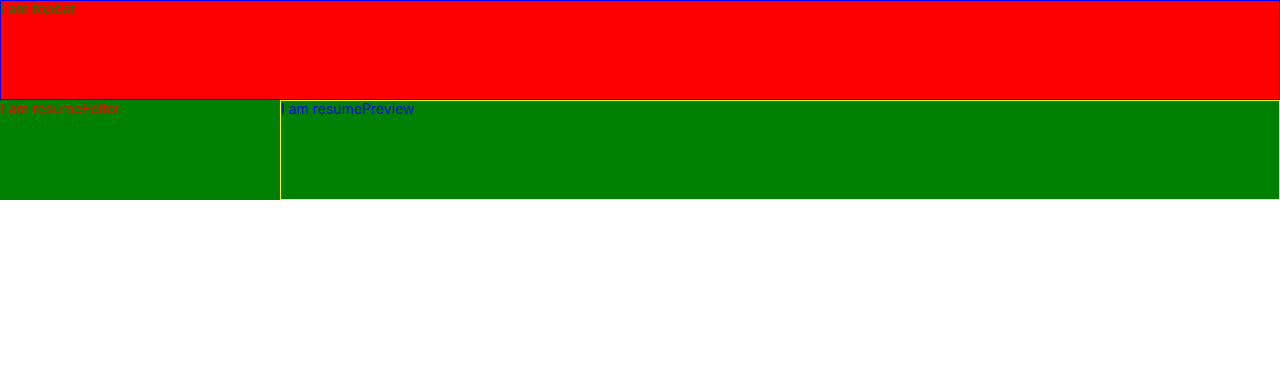
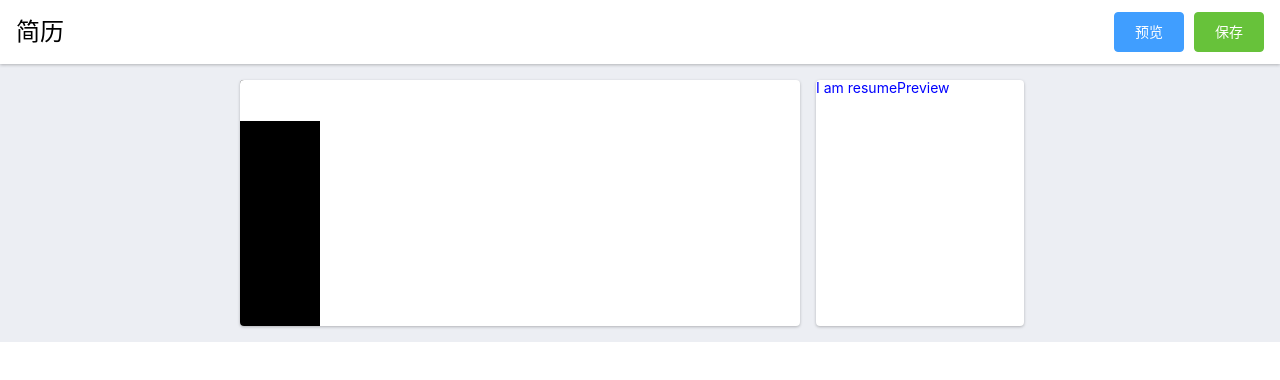
Before and after one commit to weidapao/vue_resume, a Vue app: page / in a window 1280 px wide. Shown: the top 380 px of the page. Built offline with nearby package versions, Linux system fonts and the light colour scheme.

Commit message:
编写顶部导航，简历编写，简历预览界面样式

```diff
--- a/index.html
+++ b/index.html
@@ -4,6 +4,7 @@
     <meta charset="utf-8">
     <meta name="viewport" content="width=device-width,initial-scale=1.0">
     <title>make_vue_resume</title>
+    <script src="//at.alicdn.com/t/font_596755_zznrjiae1zkf0f6r.js"></script>
   </head>
   <body>
     <div id="app"></div>
--- a/src/App.vue
+++ b/src/App.vue
@@ -13,7 +13,6 @@ import 'normalize.css'
 import Topbar from './components/Topbar'
 import ResumeEditor from './components/ResumeEditor'
 import ResumePreview from './components/ResumePreview'
-
 
 import './assets/reset.scss'
 
@@ -36,21 +35,37 @@ export default {
   height: 100%;
   display: flex;
   flex-direction: column;
+  background: #ECEEF3;
+}
+.icon {
+    width: 1em; height: 1em;
+    vertical-align: -0.15em;
+    fill: currentColor;
+    overflow: hidden;
 }
 .topbar{
-  background: red;
+  /* background: red; */
 }
 main{
   display: flex;
   flex: 1;
   height: 100vh;
-  background: green;
-  flex: 1;
+  padding: 0 240px;
 }
 .resumeEditor{
-  width: 20em;
+  width: 40em;
+  margin: 16px 8px 16px 0;
+  background: white;
+  box-shadow: 0 1px 3px 0 rgba(0, 0, 0, 0.25);
+  border-radius: 4px;
+  overflow: hidden;
 }
 .resumepreview{
   flex: 1;
+  margin: 16px 16px 16px 8px;
+  background: white;
+  border-radius: 4px;
+  box-shadow: 0 1px 3px 0 rgba(0, 0, 0, 0.25);
+  overflow: hidden;
 }
 </style>
--- a/src/components/ResumeEditor.vue
+++ b/src/components/ResumeEditor.vue
@@ -1,6 +1,40 @@
 <template>
   <div id="resumeEditor">
-    I am resumeEditor
+    <div class="resumebar">
+      <ul>
+        <li class="active">
+          <svg class="icon" aria-hidden="true" >
+            <use xlink:href="#icon-idcard"></use>
+          </svg>
+        </li>
+        <li>
+          <svg class="icon" aria-hidden="true">
+            <use xlink:href="#icon-work"></use>
+          </svg>
+        </li>
+        <li>
+          <svg class="icon" aria-hidden="true">
+            <use xlink:href="#icon-school"></use>
+          </svg>
+        </li>
+        <li>
+          <svg class="icon" aria-hidden="true">
+            <use xlink:href="#icon-heart"></use>
+          </svg>
+        </li>
+        <li>
+          <svg class="icon" aria-hidden="true">
+            <use xlink:href="#icon-award"></use>
+          </svg>
+        </li>
+        <li>
+          <svg class="icon" aria-hidden="true">
+            <use xlink:href="#icon-tel02"></use>
+          </svg>
+        </li>
+      </ul>
+    </div>
+
   </div>
 </template>
 
@@ -10,10 +44,29 @@ export default {
 }
 </script>
 
-<style>
+<style lang="scss">
   #resumeEditor{
-    color: red;
-    border: 1px solid green;
     min-height: 100px;
+    display: flex;
+    .resumebar{
+      background: black;
+      width: 80px;
+
+      >ul>li{
+        text-align: center;
+        padding: 8px 0;
+        > svg{
+          width: 24px;
+          height: 24px;
+          fill: white;
+        }
+        &.active{
+          background: white;
+          >svg{
+            fill: black;
+          }
+        }
+      }
+    }
   }
 </style>
--- a/src/components/ResumePreview.vue
+++ b/src/components/ResumePreview.vue
@@ -13,7 +13,7 @@ export default {
 <style>
   #resumePreview{
     color: blue;
-    border: 1px solid yellow;
+    /* border: 1px solid yellow; */
     min-height: 100px;
   }
 </style>
--- a/src/components/Topbar.vue
+++ b/src/components/Topbar.vue
@@ -1,6 +1,14 @@
 <template>
   <div id="topbar">
-    I am topbar
+    <div class="wrapper">
+      <span class="logo">
+        简历
+      </span>
+      <div class="actions">
+        <el-button type="primary">预览</el-button>
+        <el-button type="success">保存</el-button>
+      </div>
+    </div>
   </div>
 </template>
 
@@ -10,10 +18,25 @@ export default {
 }
 </script>
 
-<style>
+<style scoped lang="scss">
   #topbar{
-    color: green;
-    border: 1px solid blue;
-    min-height: 100px;
+    background:#ffffff;
+    box-shadow:0 1px 3px 0 rgba(0,0,0,0.25);
+    >.wrapper{
+      min-width: 1024px;
+      max-width: 1440px;
+      margin: 0 auto;
+      height:64px;
+    }
+    >.wrapper{
+      display: flex;
+      justify-content: space-between;
+      align-items: center;
+      padding: 0 16px;
+    }
+    .logo{
+      font-size:24px;
+      color:#000000;
+    }
   }
 </style>
--- a/src/main.js
+++ b/src/main.js
@@ -3,6 +3,12 @@
 import Vue from 'vue'
 import App from './App'
 import router from './router'
+
+import ElementUI from 'element-ui';
+import 'element-ui/lib/theme-chalk/index.css';
+
+Vue.use(ElementUI);
+
 
 Vue.config.productionTip = false
 
```
